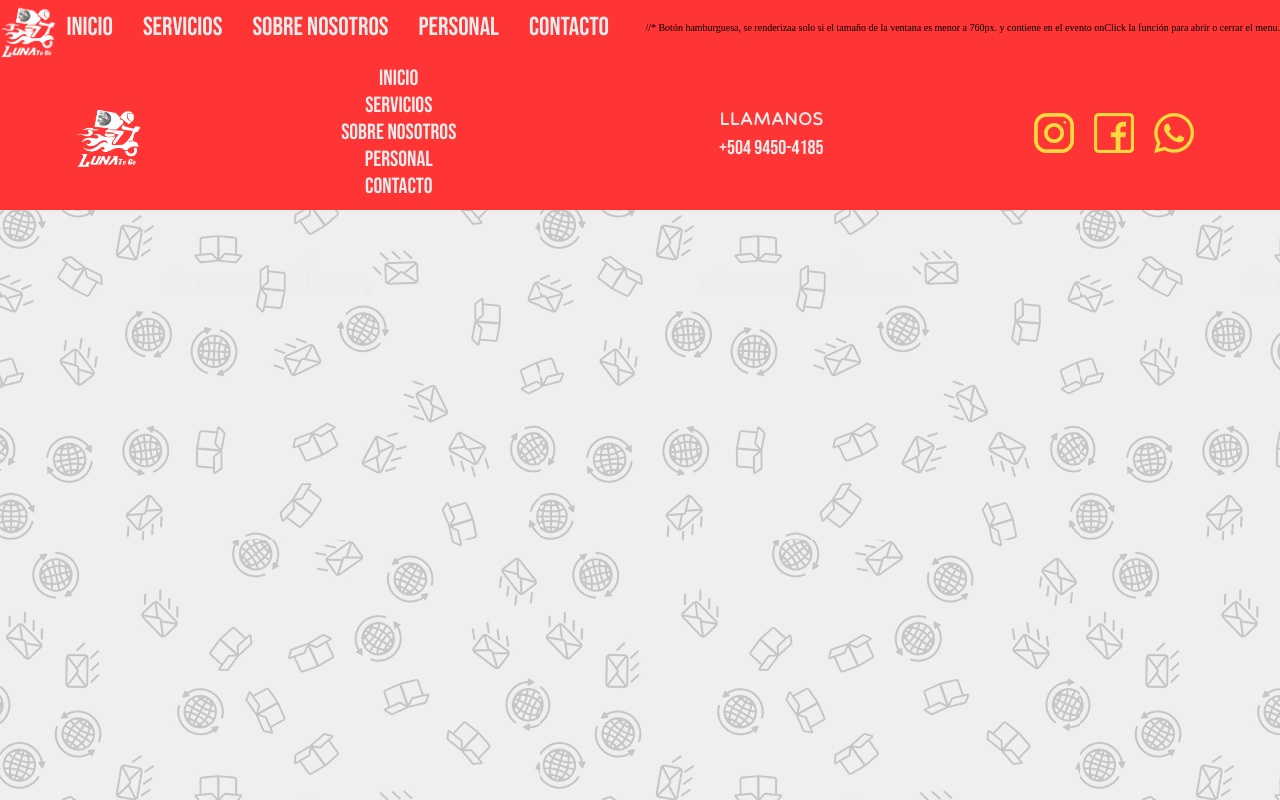
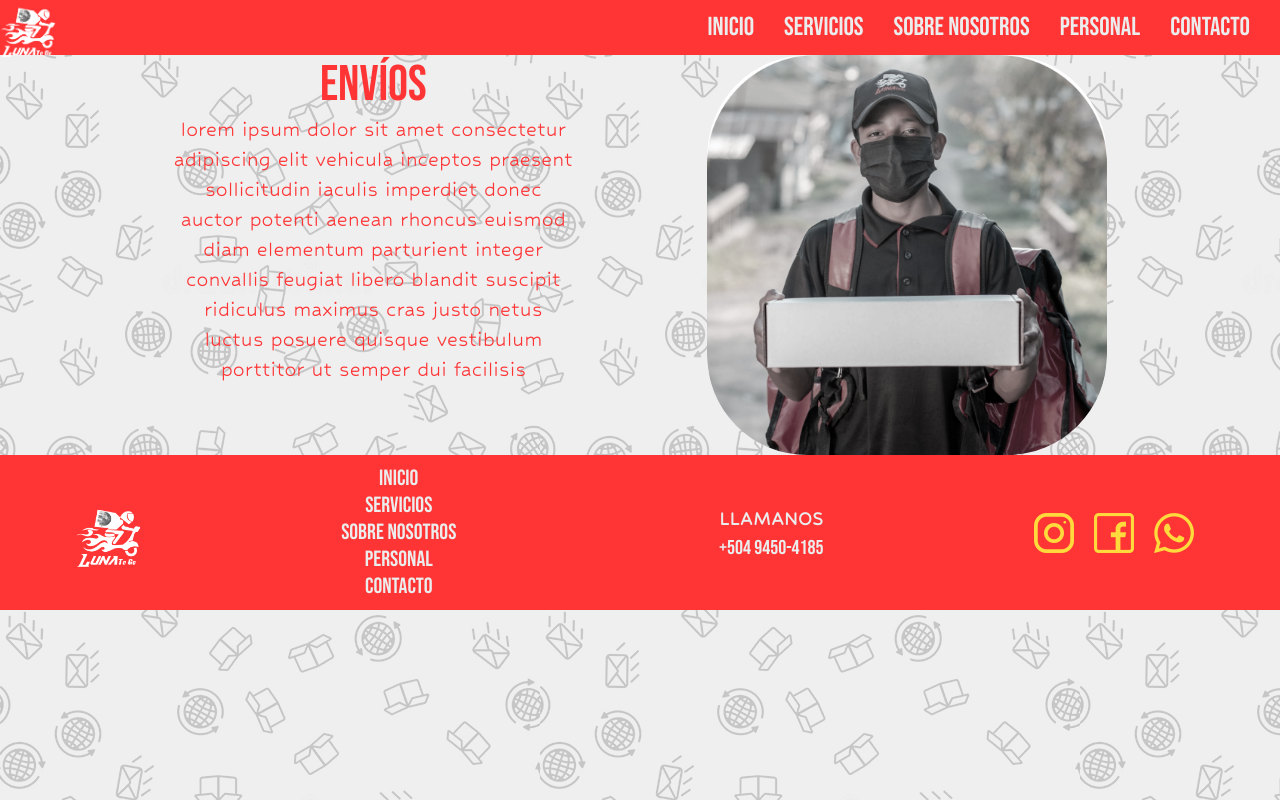
Before and after one commit to isaiorellana-dev/luna-t-g, a React app: page /servicios in a window 1280 px wide. Built offline with nearby package versions, Linux system fonts and the light colour scheme.

Commit message:
:construction: Estructurando pagina de servicios

```diff
--- a/instrucciones.js
+++ b/instrucciones.js
@@ -16,10 +16,7 @@
 
 // * Code Runner
 // La extension que sirve para correr código JavaScript, solo seleccionas el código que querés correr haces un click derecho y seleccionas "Run Code"
-// Haz el intento con el código de la linea de abajo y vemos que pasa
-const numbers = Array.from({ length: 100 }, (v, k) => k + 1);
-console.log(numbers);
-
+// Haz el intento con el código de abajo y vemos que pasa
 const mensaje = "Esperando que venga el desarrollador";
 const desarrolladores = [
   {
--- a/src/components/Header.js
+++ b/src/components/Header.js
@@ -40,16 +40,16 @@ const Header = () => {
           <li>Contacto</li>
         </ul>
       </nav>
-      //* Botón hamburguesa, se renderizaa solo si el tamaño de la ventana es
-      menor a 760px. y contiene en el evento onClick la función para abrir o
-      cerrar el menu.
-      {isMobile(760) && (
-        <button
-          className={`${toggleMenu ? "equis" : "burger"}`}
-          id="btn-menu"
-          onClick={handleToggleMenu}
-        />
-      )}
+      {
+        //* Botón hamburguesa, se renderizaa solo si el tamaño de la ventana es menor a 760px. y contiene en el evento onClick la función para abrir o cerrar el menu.
+        isMobile(760) && (
+          <button
+            className={`${toggleMenu ? "equis" : "burger"}`}
+            id="btn-menu"
+            onClick={handleToggleMenu}
+          />
+        )
+      }
     </header>
   );
 };
--- /dev/null
+++ b/src/components/ServiciosCard.js
@@ -0,0 +1,28 @@
+import { React, Fragment } from "react";
+import chavito from "@img/chavito.png";
+import "@styles/components/ServiciosCard.scss";
+
+const ServiciosCard = () => {
+  return (
+    <Fragment>
+      <article>
+        <div>
+          <h2>Envíos</h2>
+          <p>
+            lorem ipsum dolor sit amet consectetur adipiscing elit vehicula
+            inceptos praesent sollicitudin iaculis imperdiet donec auctor
+            potenti aenean rhoncus euismod diam elementum parturient integer
+            convallis feugiat libero blandit suscipit ridiculus maximus cras
+            justo netus luctus posuere quisque vestibulum porttitor ut semper
+            dui facilisis
+          </p>
+        </div>
+        <div>
+          <img src={chavito}></img>
+        </div>
+      </article>
+    </Fragment>
+  );
+};
+
+export default ServiciosCard;
--- /dev/null
+++ b/src/pages/Servicios.js
@@ -0,0 +1,12 @@
+import { React, Fragment, Link } from "react";
+import ServiciosCard from "@components/ServiciosCard";
+
+const Servicios = () => {
+  return (
+    <Fragment>
+      <ServiciosCard />
+    </Fragment>
+  );
+};
+
+export default Servicios;
--- a/src/routes/App.js
+++ b/src/routes/App.js
@@ -1,6 +1,7 @@
 import React from "react";
 import { BrowserRouter, Routes, Route } from "react-router-dom";
 import Inicio from "../pages/Inicio";
+import Servicios from "../pages/Servicios";
 import Layout from "../containers/Layout";
 
 function App() {
@@ -9,6 +10,7 @@ function App() {
       <Layout>
         <Routes>
           <Route path="/" element={<Inicio />} />
+          <Route path="/servicios" element={<Servicios />} />
         </Routes>
       </Layout>
     </BrowserRouter>
--- a/src/styles/components/Restaurantes.scss
+++ b/src/styles/components/Restaurantes.scss
@@ -12,6 +12,10 @@
     justify-content: center;
     img {
       height: 330px;
+      transition: 0.5s;
+      &:hover {
+        transform: scale(1.05);
+      }
     }
   }
   .restaurantes__right {
--- /dev/null
+++ b/src/styles/components/ServiciosCard.scss
@@ -0,0 +1,23 @@
+article {
+  display: flex;
+  justify-content: space-evenly;
+  max-width: 1200px;
+  height: 400px;
+  //! Solución temporal
+  margin: 0 auto;
+  div {
+    max-width: 400px;
+    border-radius: 25%;
+    overflow: hidden;
+    img {
+      max-width: 400px;
+      border-radius: 25%;
+      filter: saturate(0.2);
+      transition: 0.5s;
+      &:hover {
+        filter: saturate(1);
+        transform: scale(1.2);
+      }
+    }
+  }
+}
```
Also changed, not shown: src/assets/img/chavito.png (added).
